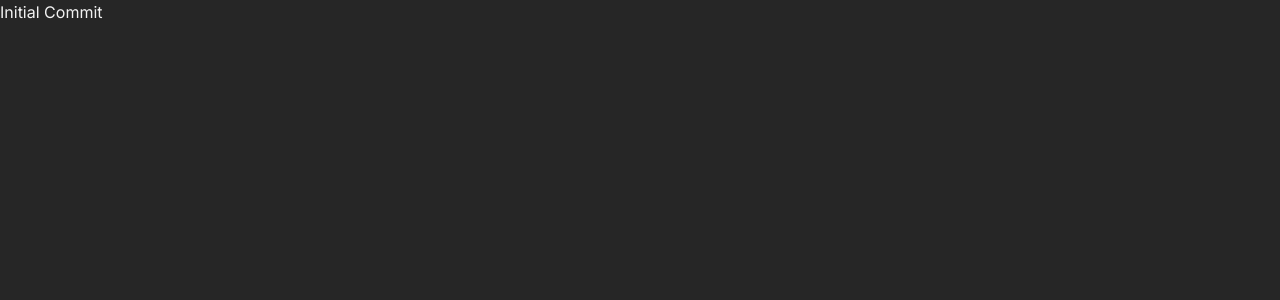
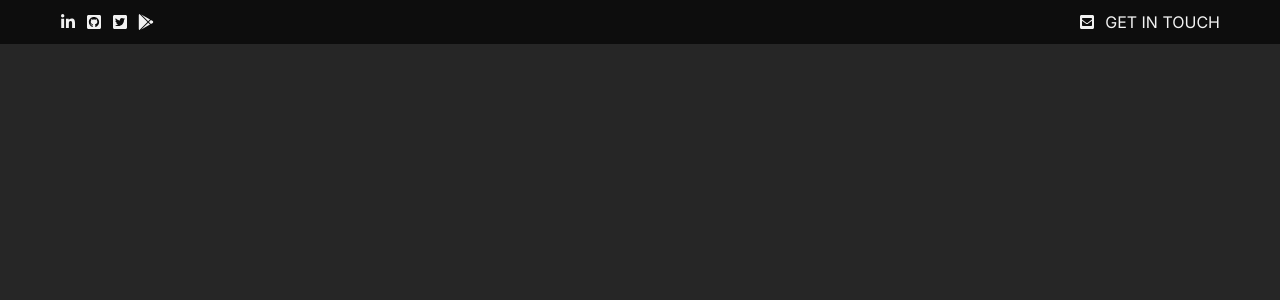
Before and after one commit to Ofonna-N/portfolio-site-v3, a Next.js app: page / in a window 1280 px wide. Shown: the top 300 px of the page. Built offline with nearby package versions, Linux system fonts and the light colour scheme.

Commit message:
added navbar

```diff
--- a/package.json
+++ b/package.json
@@ -19,6 +19,7 @@
     "postcss": "8.4.24",
     "react": "18.2.0",
     "react-dom": "18.2.0",
+    "react-icons": "^4.9.0",
     "tailwindcss": "3.3.2",
     "typescript": "5.1.3"
   }
--- /dev/null
+++ b/src/app/components/NavBar.tsx
@@ -0,0 +1,42 @@
+import React from "react";
+import MaxWidth from "./utility/MaxWidth";
+import {
+  FaLinkedinIn,
+  FaTwitterSquare,
+  FaGithubSquare,
+  FaGooglePlay,
+  FaEnvelopeSquare,
+} from "react-icons/fa";
+
+const NavBar = () => {
+  return (
+    <nav className="bg-primary-900 py-[1rem] z-10">
+      <MaxWidth>
+        <div className="flex flex-col gap-4 justify-center px-[2rem] sm:justify-between sm:flex-row">
+          {/* Social Icons */}
+          <ul className="flex items-center justify-center gap-[1rem]">
+            <li>
+              <FaLinkedinIn />
+            </li>
+            <li>
+              <FaGithubSquare />
+            </li>
+            <li>
+              <FaTwitterSquare />
+            </li>
+            <li>
+              <FaGooglePlay />
+            </li>
+          </ul>
+          {/* Get in touch text */}
+          <div className="flex items-center justify-center gap-[1rem]">
+            <FaEnvelopeSquare />
+            GET IN TOUCH
+          </div>
+        </div>
+      </MaxWidth>
+    </nav>
+  );
+};
+
+export default NavBar;
--- /dev/null
+++ b/src/app/components/utility/MaxWidth.tsx
@@ -0,0 +1,9 @@
+type Props = {
+  children: React.ReactNode;
+};
+
+const MaxWidth = ({ children }: Props) => {
+  return <div className="max-w-[120rem] mx-auto">{children}</div>;
+};
+
+export default MaxWidth;
--- a/src/app/page.tsx
+++ b/src/app/page.tsx
@@ -1,7 +1,19 @@
+import NavBar from "./components/NavBar";
+
 export default function Home() {
   return (
     <div>
-      <h1 className="">Initial Commit</h1>
+      <header>
+        <NavBar />
+      </header>
+
+      {/* Header */}
+      {/* Hero */}
+      {/* About */}
+      {/* Experience */}
+      {/* Skills */}
+      {/* Projects */}
+      {/* Contact Me */}
     </div>
   );
 }
```
Also changed, not shown: 1 other file (tests, documents, lock files or other folders).
